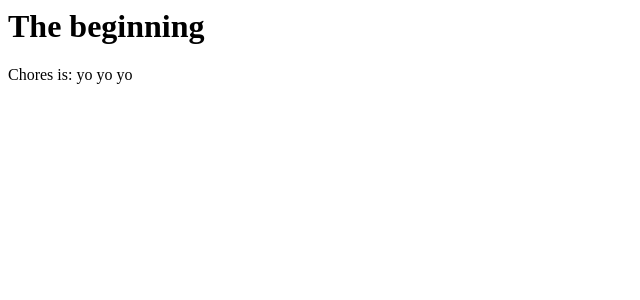
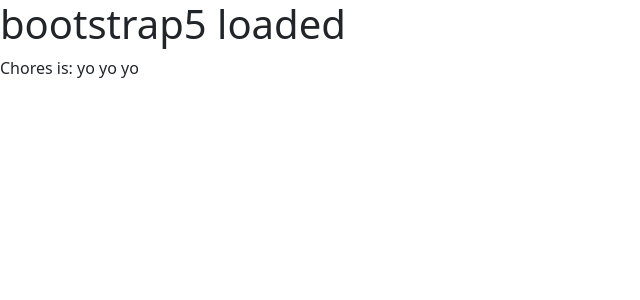
Before and after one commit to IzYoBoiJay/HabitHatch, a Django app: page /choreselecting in a window 1280 px wide. Shown: the top 300 px of the page, without its empty margins (0-640 px from the left). Run offline with Django 4.2, Linux system fonts and the light colour scheme; some libraries are stand-ins or nearby versions.

Commit message:
Bootstrap5

```diff
--- a/HabitHatch/settings.py
+++ b/HabitHatch/settings.py
@@ -38,6 +38,7 @@
     'django.contrib.sessions',
     'django.contrib.messages',
     'django.contrib.staticfiles',
+    'bootstrap5',
     'HabitHatch'
 ]
 
--- a/HabitHatch/templates/base.html
+++ b/HabitHatch/templates/base.html
@@ -1 +1,13 @@
-<h1>The beginning</h1>
+<!DOCTYPE html>
+<html>
+<head>
+  {% load bootstrap5 %}
+  {% bootstrap_css %}
+  {% bootstrap_javascript %}
+</head>
+<body>
+
+    <h1>bootstrap5 loaded</h1>
+
+</body>
+</html>
```
